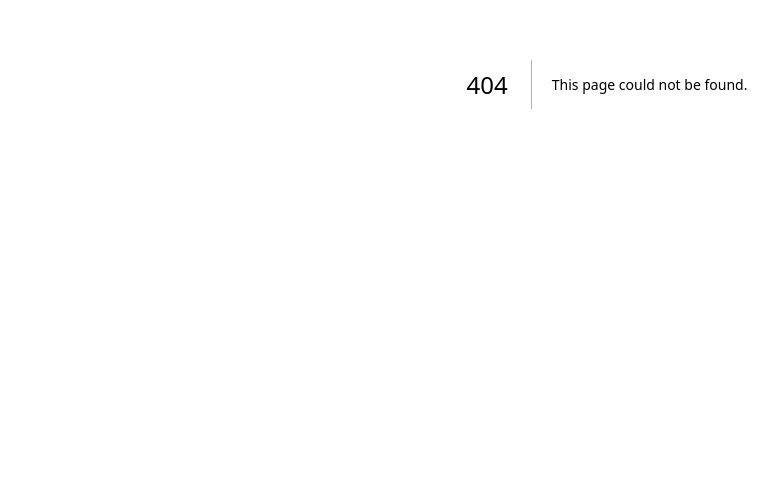
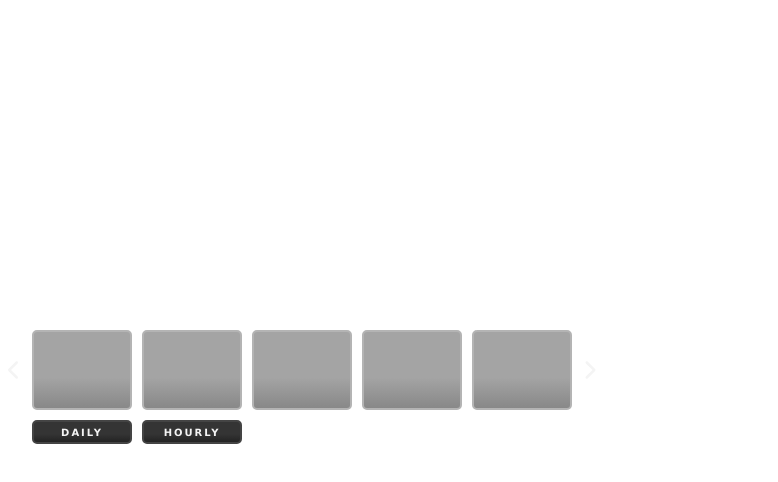
Before and after one commit to eab14/next_weather_app, a Next.js app: page /components/Forecast in a window 1280 px wide. Before the commit this address had no page. Shown: the part 316-798 px from the top of the page, without its empty margins (33-811 px from the left). Built offline with nearby package versions, Linux system fonts and the light colour scheme.

Commit message:
Daily/Hourly forecast basic outline styling

```diff
--- /dev/null
+++ b/pages/components/Forecast/Forecast.module.css
@@ -0,0 +1,63 @@
+.forecast_spacer {
+    position: absolute;
+    bottom: 40px;
+    left: 40px;
+}
+
+.forecast_spacer .item_spacer {
+    display: flex;
+    flex-direction: row;
+    height: 80px;
+    margin-bottom: 10px;
+}
+
+.forecast_item {
+    background: linear-gradient(#a4a4a4 60%, #888);
+    border: 2px solid #b4b4b4;
+    box-sizing: border-box;
+    border-radius: 5px;
+    height: 100%;
+    width: 100px;
+    margin-right: 10px;
+}
+
+.button_spacer {
+    position: relative;
+    display: flex;
+    flex-direction: row;
+    left: 25px;
+}
+
+.nav_chevron {
+    display: flex;
+    justify-content: center;
+    align-items: center;
+    height: 100%;
+    width: 15px;
+    margin-right: 10px;
+    color: #f4f4f4;
+    font-size: 20px;
+}
+
+.button_spacer button {
+    display: flex;
+    justify-content: center;
+    align-items: center;
+    width: 100px;
+    height: 24px;
+    background: linear-gradient(#343434 60%, #232323);
+    border: 2px solid #444;
+    outline: none;
+    border-radius: 5px;
+    font-size: 18px;
+    margin-right: 10px;
+    color: #f4f4f4;
+    font-size: 10px;
+    letter-spacing: 2px;
+    text-transform: uppercase;
+    font-weight: bold;
+    font-family: 'Lucida Sans', 'Lucida Sans Regular', 'Lucida Grande', 'Lucida Sans Unicode', Geneva, Verdana, sans-serif;
+    z-index: 9;
+}
+
+.button_spacer button:hover { cursor: pointer; }
--- /dev/null
+++ b/pages/components/Forecast/ForecastButton/index.js
@@ -0,0 +1,7 @@
+const ForecastButton = (props) => {
+
+    return (<button>{props.text}</button>);
+
+}
+
+export default ForecastButton;
--- /dev/null
+++ b/pages/components/Forecast/ForecastItem/index.js
@@ -0,0 +1,9 @@
+import styles from "../Forecast.module.css";
+
+const ForecastItem = () => {
+
+    return (<div className={styles.forecast_item}></div>)
+
+}
+
+export default ForecastItem;
--- /dev/null
+++ b/pages/components/Forecast/index.js
@@ -0,0 +1,34 @@
+import styles from "./Forecast.module.css";
+
+import { FontAwesomeIcon } from '@fortawesome/react-fontawesome';
+
+import ForecastItem from "./ForecastItem";
+import ForecastButton from "./ForecastButton";
+import { faChevronLeft, faChevronRight } from "@fortawesome/free-solid-svg-icons";
+
+const Forecast = () => {
+
+    return (
+        <div className={styles.forecast_spacer}>
+
+            <div className={styles.item_spacer}>
+                <span className={styles.nav_chevron}><FontAwesomeIcon icon={faChevronLeft} /></span>
+                <ForecastItem />
+                <ForecastItem />
+                <ForecastItem />
+                <ForecastItem />
+                <ForecastItem />
+                <span className={styles.nav_chevron}><FontAwesomeIcon icon={faChevronRight} /></span>
+            </div>
+
+            <div className={styles.button_spacer}>
+                <ForecastButton text="Daily" />
+                <ForecastButton text="Hourly" />
+            </div>
+
+        </div>
+    );
+
+}
+
+export default Forecast;
--- a/pages/components/Utilities/Utilities.module.css
+++ b/pages/components/Utilities/Utilities.module.css
@@ -8,7 +8,7 @@
     flex-direction: row;
 }
 
-.button_spacer .display_spacer {
+.display_spacer {
     position: absolute;
     width: 400px;
     top: calc(36px + 12px);
--- a/pages/index.js
+++ b/pages/index.js
@@ -1,5 +1,5 @@
 import Background from "./components/Background";
-import Information from "./components/Information";
+import Forecast from "./components/Forecast";
 import Search from "./components/Search";
 import CardSpacer from "./components/CardSpacer";
 import Utilities from "./components/Utilities";
@@ -15,7 +15,7 @@ export default function Home() {
         <WeatherProvider>
           <Background />
           <Search />
-          <Information />
+          <Forecast />
           <CardSpacer />
           <Utilities />
         </WeatherProvider>
```
Also changed, not shown: pages/components/Information/Information.module.css (deleted, +0 -26 lines), pages/components/Information/index.js (deleted, +0 -29 lines).
